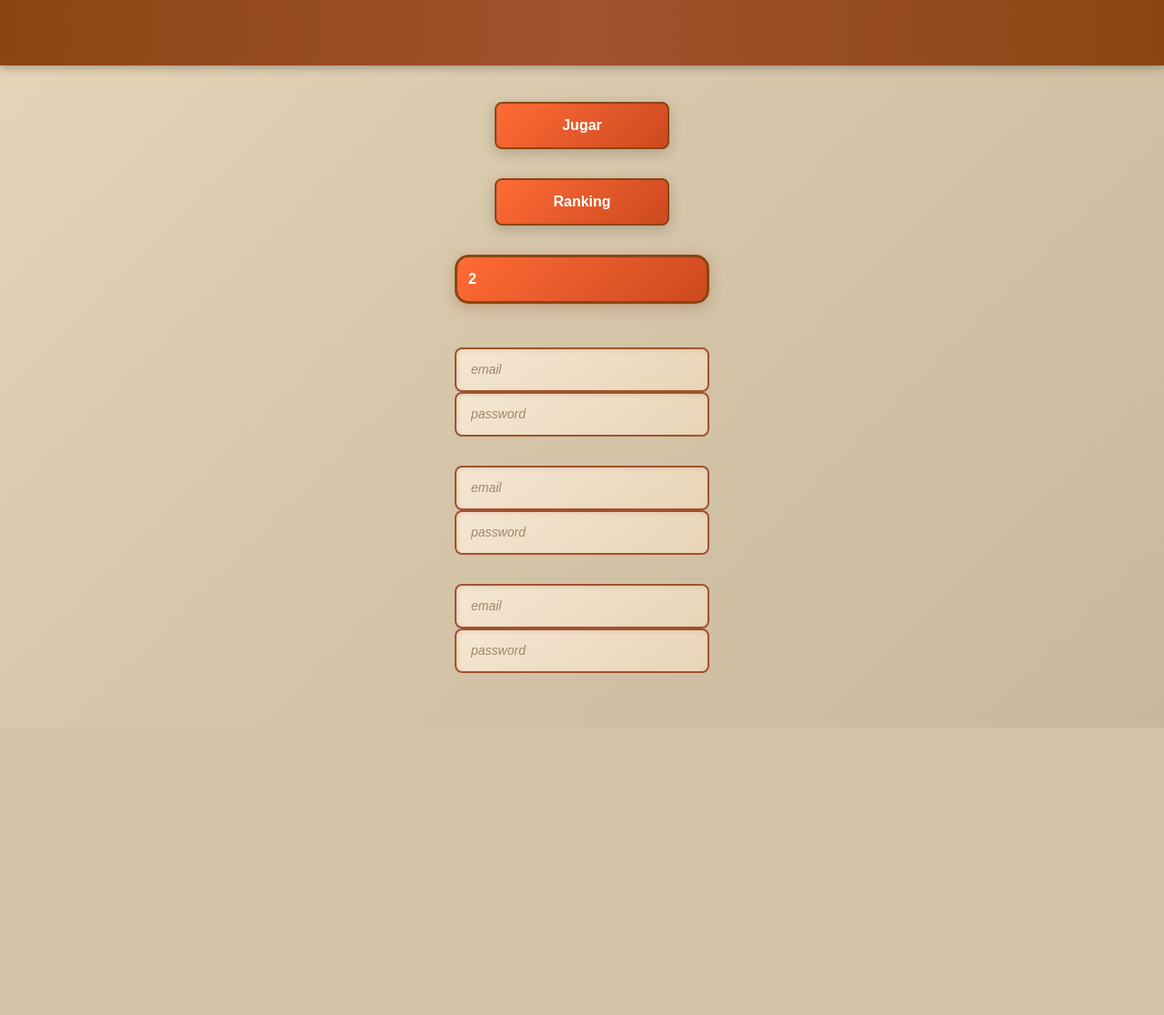
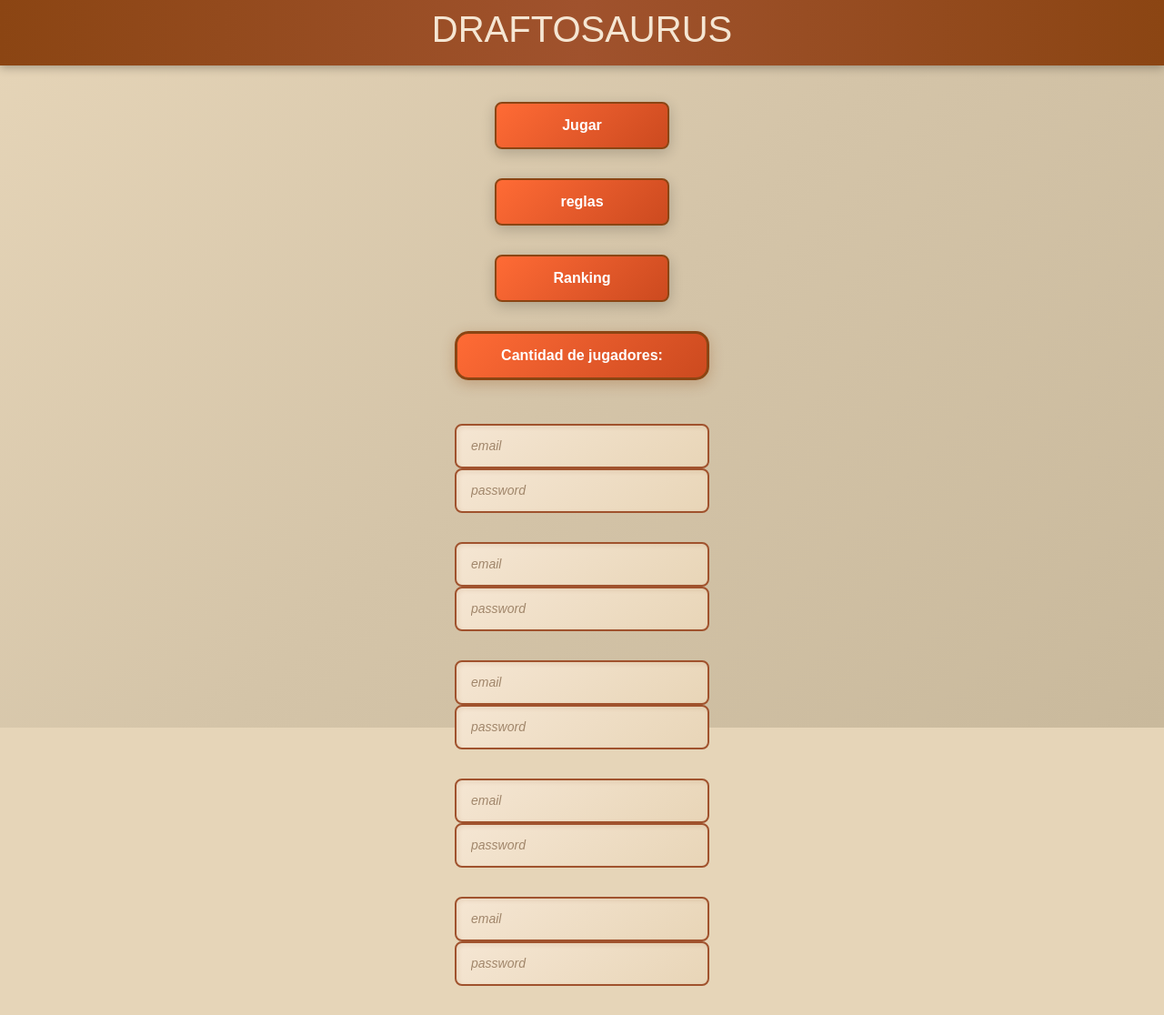
Before and after one commit to DigitalSolutionCompany/ProyectoUTU2025, a PHP site: page /principal.html in a window 1280 px wide. Shown: the whole page at 91% size. Before the commit the page ends 740 px from the top, so only its background shows below. Run offline with PHP 8.4, Linux system fonts and the light colour scheme.

Commit message:
avances en decoracion y pagina puntuaciones

```diff
--- a/estilo.css
+++ b/estilo.css
@@ -14,8 +14,24 @@
     display: flex;
     align-items: center;
     justify-content: center;
-            box-shadow: 0 0.125rem 0.625rem rgba(0,0,0,0.3);
+    box-shadow: 0 0.125rem 0.625rem rgba(0, 0, 0, 0.3);
 }
+
+#encabezadoprincipal h1 {
+    font-family: 'Georgia', serif;
+    font-size: 2rem;
+    font-weight: bold;
+    color: #F5E6D3;
+    text-shadow:
+        0 0.125rem 0.25rem rgba(0, 0, 0, 0.5),
+        0 0 1rem rgba(255, 215, 0, 0.3);
+    letter-spacing: 0.125rem;
+    text-transform: uppercase;
+    position: relative;
+    margin: 0;
+    text-align: start;
+}
+
 
 .recuadromain {
     background: linear-gradient(135deg, #E6D5B8 0%, #D4C4A8 50%, #C9B99C 100%);
@@ -29,44 +45,64 @@
     color: #5D4037;
 }
 
-        #botonreglas {
+.botonjugar {
     background: linear-gradient(135deg, #FF6B35 0%, #E55A2B 50%, #CC4A1F 100%);
     color: white;
     border: 0.125rem solid #8B4513;
     width: 12rem !important;
     padding: 0.75rem 1rem;
     border-radius: 0.5rem;
-            box-shadow: 0 0.25rem 0.9375rem rgba(0,0,0,0.2);
+    box-shadow: 0 0.25rem 0.9375rem rgba(0, 0, 0, 0.2);
     transition: all 0.3s ease;
     font-weight: 600;
     font-size: 1rem;
     margin-top: 3rem;
 }
 
-        #botonreglas:hover {
+.botonjugar:hover {
     background: linear-gradient(135deg, #FF7B45 0%, #F56A3B 50%, #DC5A2F 100%);
     transform: translateY(-0.1rem);
-            box-shadow: 0 0.4rem 1.25rem rgba(0,0,0,0.3);
+    box-shadow: 0 0.4rem 1.25rem rgba(0, 0, 0, 0.3);
 }
 
-        #botonranking {
+.botonreglas {
     background: linear-gradient(135deg, #FF6B35 0%, #E55A2B 50%, #CC4A1F 100%);
     color: white;
     border: 0.125rem solid #8B4513;
     width: 12rem !important;
     padding: 0.75rem 1rem;
     border-radius: 0.5rem;
-            box-shadow: 0 0.25rem 0.9375rem rgba(0,0,0,0.2);
+    box-shadow: 0 0.25rem 0.9375rem rgba(0, 0, 0, 0.2);
     transition: all 0.3s ease;
     font-weight: 600;
     font-size: 1rem;
     margin-top: 2rem;
 }
 
-        #botonranking:hover {
+.botonreglas:hover {
     background: linear-gradient(135deg, #FF7B45 0%, #F56A3B 50%, #DC5A2F 100%);
     transform: translateY(-0.1rem);
-            box-shadow: 0 0.4rem 1.25rem rgba(0,0,0,0.3);
+    box-shadow: 0 0.4rem 1.25rem rgba(0, 0, 0, 0.3);
+}
+
+.botonranking {
+    background: linear-gradient(135deg, #FF6B35 0%, #E55A2B 50%, #CC4A1F 100%);
+    color: white;
+    border: 0.125rem solid #8B4513;
+    width: 12rem !important;
+    padding: 0.75rem 1rem;
+    border-radius: 0.5rem;
+    box-shadow: 0 0.25rem 0.9375rem rgba(0, 0, 0, 0.2);
+    transition: all 0.3s ease;
+    font-weight: 600;
+    font-size: 1rem;
+    margin-top: 2rem;
+}
+
+.botonranking:hover {
+    background: linear-gradient(135deg, #FF7B45 0%, #F56A3B 50%, #DC5A2F 100%);
+    transform: translateY(-0.1rem);
+    box-shadow: 0 0.4rem 1.25rem rgba(0, 0, 0, 0.3);
 }
 
 /* Decoración del select */
@@ -84,11 +120,14 @@
     font-size: 1rem;
     margin-top: 2rem;
 }
+   .cantidadjugadores{
+    text-align: center;
+   }
 
 #cantidad:hover {
     background: linear-gradient(135deg, #FF7B45 0%, #F56A3B 50%, #DC5A2F 100%);
     transform: translateY(-0.1rem);
-            box-shadow: 0 0.4rem 1.25rem rgba(0,0,0,0.3);
+    box-shadow: 0 0.4rem 1.25rem rgba(0, 0, 0, 0.3);
     border-color: #A0522D;
 }
 
@@ -104,9 +143,11 @@
 }
 
 /* Contenedores para cada jugador */
+.jugador1,
 .jugador2,
 .jugador3,
-        .jugador4 {
+.jugador4,
+.jugador5 {
     display: flex;
     flex-direction: column;
     justify-content: center;
@@ -116,9 +157,11 @@
 }
 
 /* Decoración de los inputs */
+.jugador1 .form-control,
 .jugador2 .form-control,
 .jugador3 .form-control,
-        .jugador4 .form-control {
+.jugador4 .form-control,
+.jugador5 .form-control {
     width: 17.5rem;
     padding: 0.75rem 1rem;
     font-size: 0.875rem;
@@ -132,9 +175,11 @@
 }
 
 /* Efectos para inputs */
+.jugador1 .form-control:hover,
 .jugador2 .form-control:hover,
 .jugador3 .form-control:hover,
-        .jugador4 .form-control:hover {
+.jugador4 .form-control:hover,
+.jugador5 .form-control:hover {
     border-color: #FF6B35;
     background: linear-gradient(145deg, #FFFFFF, #F0E1CE);
     transform: scale(1.02);
@@ -142,19 +187,22 @@
 }
 
 /* Efectos inputs */
+.jugador1 .form-control:focus,
 .jugador2 .form-control:focus,
 .jugador3 .form-control:focus,
-        .jugador4 .form-control:focus {
+.jugador4 .form-control:focus,
+.jugador5 .form-control:focus{
     outline: none;
     border-color: #4A90A4;
     background: linear-gradient(145deg, #FFFFFF, #F8F3E8);
     box-shadow: 0 0 0 0.1875rem rgba(74, 144, 164, 0.2), inset 0.125rem 0.125rem 0.3125rem rgba(139, 69, 19, 0.1);
     transform: scale(1.03);
 }
-
+.jugador1 .form-control::placeholder,
 .jugador2 .form-control::placeholder,
 .jugador3 .form-control::placeholder,
-        .jugador4 .form-control::placeholder {
+.jugador4 .form-control::placeholder,
+.jugador5 .form-control::placeholder {
     color: #8D7053;
     font-style: italic;
     opacity: 0.8;
@@ -162,7 +210,7 @@
 
 
 /*reglas.html */
-body{
+body {
     height: 100%;
     margin: 0;
     padding: 0;
@@ -231,16 +279,18 @@
 }
 
 /*ranking.html */
-.tablabody  {
+.tablabody {
     font-family: Arial, sans-serif;
     background-color: #f5f5f5;
     display: flex;
     justify-content: center;
     align-items: center;
     min-height: 100vh;
+    background-color: #E6D5B8;
 }
+
 #tablaranking {
-    background-color: white;
+    background-color: #8B4513;
     border-collapse: separate;
     border-spacing: 1;
     border: 0.1rem solid black;
@@ -248,6 +298,7 @@
     box-shadow: 0 4px 8px rgba(0, 0, 0, 0.1);
     min-width: 300px;
 }
+
 #tablaranking th {
     background-color: #007bff;
     color: white;
@@ -258,13 +309,42 @@
     border-right: 0.1rem solid black;
     border: 0.1rem solid black;
 }
+
 #tablaranking td {
     padding: 12px 20px;
     text-align: center;
     font-size: 14px;
     border: 0.1rem solid black;
 }
+
 #tablaranking tr:hover {
     background-color: #e3f2fd;
     transition: background-color 0.3s ease;
 }
+.h1puntuacion {
+    font-family: 'Georgia', serif;
+    font-size: 1rem;
+    font-weight: bold;
+    color: #F5E6D3;
+    text-shadow:
+        0 0.125rem 0.25rem rgba(0, 0, 0, 0.5),
+        0 0 1rem rgba(255, 215, 0, 0.3);
+    letter-spacing: 0.125rem;
+    text-transform: uppercase;
+    position: relative;
+    margin: 0;
+    text-align: start;
+}
+.encabezadopuntuacion {
+    position: fixed;
+    width: 100%;
+    height: 9vh;
+    top: 0;
+    background: linear-gradient(90deg, #8B4513 0%, #A0522D 50%, #8B4513 100%);
+    z-index: 9999;
+    color: #F5E6D3;
+    display: flex;
+    align-items: center;
+    justify-content: center;
+    box-shadow: 0 0.125rem 0.625rem rgba(0, 0, 0, 0.3);
+}
--- a/principal.html
+++ b/principal.html
@@ -8,18 +8,19 @@
   <link rel="stylesheet" href="estilo.css">
 </head>
 <body class="paginainicio">
-    <header id="encabezadoprincipal">
-
+    <header class="encabezadopuntuacion">
+        <h1>DRAFTOSAURUS</h1>
     </header>
 
     <div class="recuadromain">
         <main>
-            <a href="reglas.html" id="botonreglas" class="btn btn-primary d-block text-center w-50 mx-auto">Jugar</a>
-
-            <a href="ranking.html" id="botonranking" class="btn btn-primary d-block text-center w-50 mx-auto">Ranking</a>
+            <a href="reglas.html" class="btn btn-primary d-block text-center w-50 mx-auto botonjugar">Jugar</a>
+            <a href="reglas.html" class="btn btn-primary d-block text-center w-50 mx-auto botonreglas">reglas</a>
+            <a href="puntuacion.html" class="btn btn-primary d-block text-center w-50 mx-auto botonranking">Ranking</a>
 
             <div class="mb-4">
                 <select name="cantidad" id="cantidad" class="form-select" required>
+                    <option value="1" class="cantidadjugadores">Cantidad de jugadores:</option>
                     <option value="2">2</option>
                     <option value="3">3</option>
                     <option value="4">4</option>
@@ -27,18 +28,28 @@
                 </select>
             </div>
 
-            <div class="jugador2">
+            <div class="jugador1">
                 <input type="text" class="form-control" id="email1" placeholder="email" required>
                 <input type="password" class="form-control" id="password1" placeholder="password" required>
             </div>
 
-            <div class="jugador3">
+            <div class="jugador2">
                 <input type="text" class="form-control" id="email2" placeholder="email" required>
                 <input type="password" class="form-control" id="password2" placeholder="password" required>
             </div>
 
+            <div class="jugador3">
+                <input type="text" class="form-control" id="email3" placeholder="email" required>
+                <input type="password" class="form-control" id="password3" placeholder="password" required>
+            </div>
+
             <div class="jugador4">
-                <input type="text" class="form-control" id="email3" placeholder="email" required>
+                <input type="text" class="form-control" id="email4" placeholder="email" required>
+                <input type="password" class="form-control" id="password3" placeholder="password" required>
+            </div>
+
+            <div class="jugador5">
+                <input type="text" class="form-control" id="email5" placeholder="email" required>
                 <input type="password" class="form-control" id="password3" placeholder="password" required>
             </div>
         </main>
--- a/reglas.html
+++ b/reglas.html
@@ -10,6 +10,7 @@
 <body class="paginainicio">
     <div class="encabezado">
         <a href="principal.html" id="boton" class="btn btn-primary d-block text-center w-50 mx-auto">volver</a>
+        <img src="logeo.jpg" alt="" class="imagenlogeo">
     </div>
 
     <div class="contorno">
```
Also changed, not shown: puntuacion.html (added, +30 -0 lines). Lines whose indentation alone changed are shown as unchanged.
